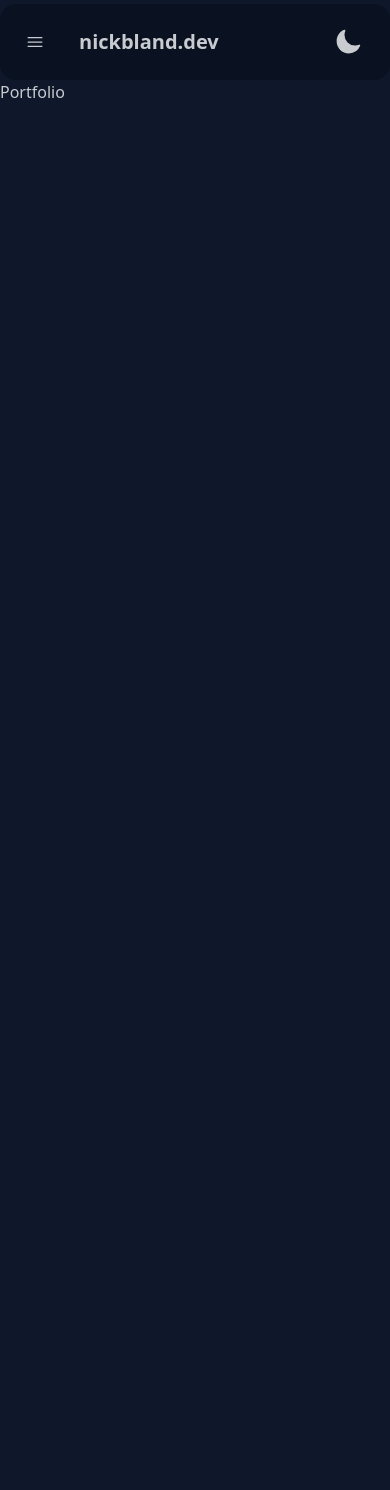
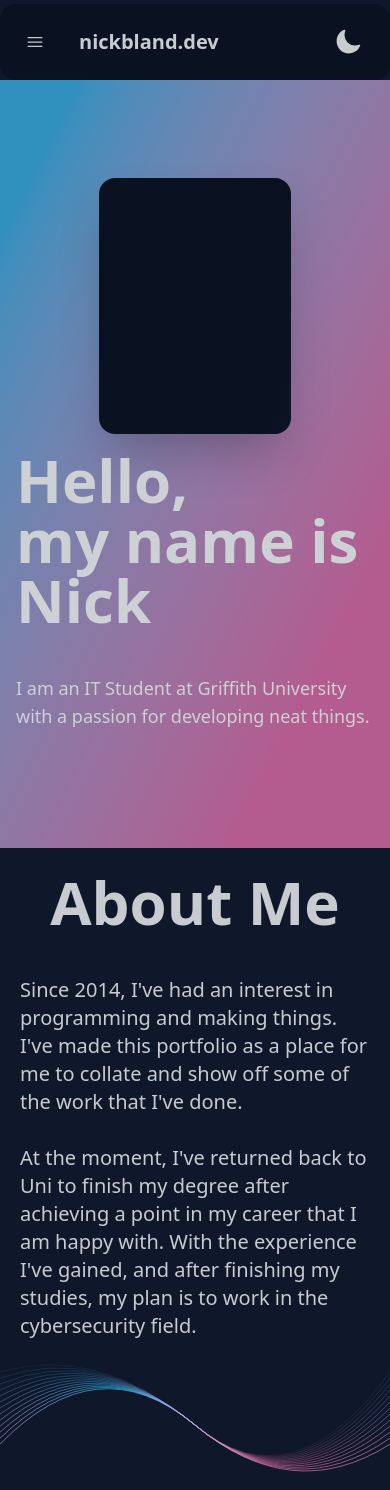
Before and after one commit to NickBland/website, a SvelteKit app: page /portfolio in a window 390 px wide. Before the commit the page ends 844 px from the top, so only its background shows below. Built offline with nearby package versions, Linux system fonts and the light colour scheme.

Commit message:
Add in some precursory info
+ Add in hero
+ Add in about me section

```diff
--- a/src/app.css
+++ b/src/app.css
@@ -1,3 +1,8 @@
 @tailwind base;
 @tailwind components;
 @tailwind utilities;
+
+.height-minus-nav {
+    min-height: calc(100vh - 4.75rem);
+    /* this is the full view height - the navbar(4rem + 0.75rem padding) */
+}
--- /dev/null
+++ b/src/components/divider.svelte
@@ -0,0 +1,57 @@
+<svg
+  xmlns="http://www.w3.org/2000/svg"
+  version="1.1"
+  xmlns:xlink="http://www.w3.org/1999/xlink"
+  viewBox="0 0 2400 800"
+>
+  <defs>
+    <linearGradient x1="50%" y1="0%" x2="50%" y2="100%" id="oooscillate-grad">
+      <stop style="stop-color:oklch(var(--p))" stop-opacity="1" offset="0%"
+      ></stop>
+      <stop style="stop-color:oklch(var(--a))" stop-opacity="1" offset="100%"
+      ></stop>
+    </linearGradient>
+  </defs>
+  <g
+    stroke-width="4"
+    stroke="url(#oooscillate-grad)"
+    fill="none"
+    stroke-linecap="round"
+  >
+    <path d="M 0 518 Q 600 -100 1200 400 Q 1800 900 2400 518" opacity="1.00"
+    ></path>
+    <path d="M 0 481 Q 600 -100 1200 400 Q 1800 900 2400 481" opacity="0.93"
+    ></path>
+    <path d="M 0 444 Q 600 -100 1200 400 Q 1800 900 2400 444" opacity="0.85"
+    ></path>
+    <path d="M 0 407 Q 600 -100 1200 400 Q 1800 900 2400 407" opacity="0.78"
+    ></path><path
+      d="M 0 370 Q 600 -100 1200 400 Q 1800 900 2400 370"
+      opacity="0.71"
+    ></path><path
+      d="M 0 333 Q 600 -100 1200 400 Q 1800 900 2400 333"
+      opacity="0.63"
+    ></path><path
+      d="M 0 296 Q 600 -100 1200 400 Q 1800 900 2400 296"
+      opacity="0.56"
+    ></path><path
+      d="M 0 259 Q 600 -100 1200 400 Q 1800 900 2400 259"
+      opacity="0.49"
+    ></path><path
+      d="M 0 222 Q 600 -100 1200 400 Q 1800 900 2400 222"
+      opacity="0.42"
+    ></path><path
+      d="M 0 185 Q 600 -100 1200 400 Q 1800 900 2400 185"
+      opacity="0.34"
+    ></path><path
+      d="M 0 148 Q 600 -100 1200 400 Q 1800 900 2400 148"
+      opacity="0.27"
+    ></path><path
+      d="M 0 111 Q 600 -100 1200 400 Q 1800 900 2400 111"
+      opacity="0.20"
+    ></path><path
+      d="M 0 74 Q 600 -100 1200 400 Q 1800 900 2400 74"
+      opacity="0.12"
+    ></path></g
+  ></svg
+>
--- a/src/routes/portfolio/+page.svelte
+++ b/src/routes/portfolio/+page.svelte
@@ -1 +1,37 @@
-<h1>Portfolio</h1>
+<script>
+  import Divider from "../../components/divider.svelte";
+</script>
+
+<div
+  class="hero height-minus-nav bg-gradient-to-br from-primary from-10% to-accent to-80%"
+>
+  <div class="hero-overlay bg-opacity-30"></div>
+  <div class="hero-content text-left text-neutral-content flex-col lg:flex-row">
+    <div class="skeleton w-48 h-64 shadow-2xl max-w-sm"></div>
+    <div>
+      <h1 class="mb-6 text-6xl font-bold">
+        Hello,<br /> my name is Nick
+      </h1>
+      <p class="py-5 text-lg max-w-sm">
+        I am an IT Student at Griffith University with a passion for developing
+        neat things.
+      </p>
+    </div>
+    <div class="hidden md:flex divider divider-horizontal divider-start">
+      Scoll
+    </div>
+  </div>
+</div>
+
+<h1 class="my-6 text-6xl text-center text-base-content font-bold">About Me</h1>
+<p class="p-5 mx-auto text-xl max-w-3xl">
+  Since 2014, I've had an interest in programming and making things. I've made
+  this portfolio as a place for me to collate and show off some of the work that
+  I've done.
+  <br /><br />
+  At the moment, I've returned back to Uni to finish my degree after achieving a
+  point in my career that I am happy with. With the experience I've gained, and after
+  finishing my studies, my plan is to work in the cybersecurity field.
+</p>
+
+<Divider />
```
